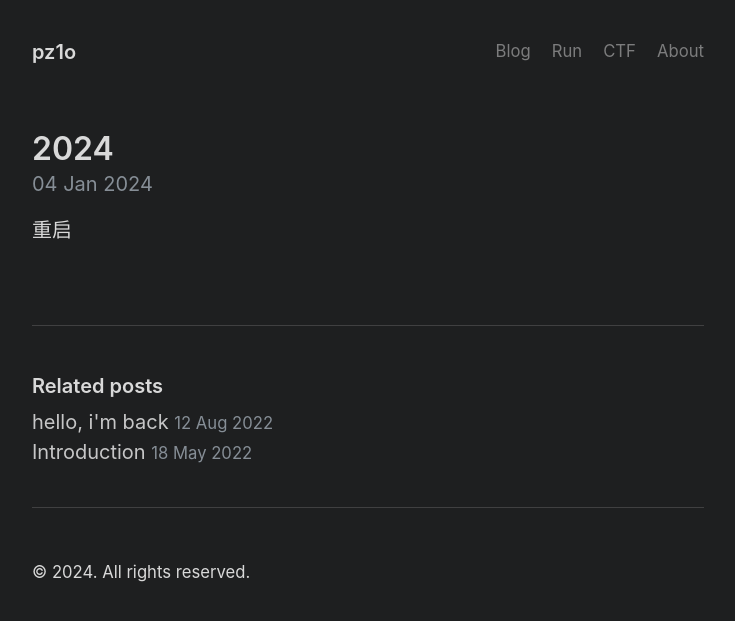
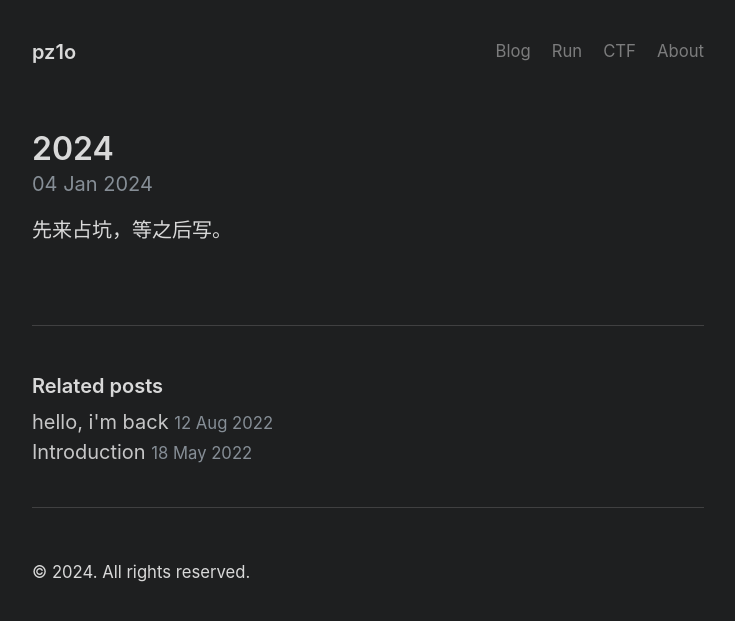
Before and after one commit to pz1o/m1keya.github.io, a Jekyll site: the page built from _posts/2024-01-04-life.md, in a window 1280 px wide. Shown: the top 621 px of the page, without its empty margins (272-1007 px from the left). Built offline with Jekyll 4.4.1, drawn with Linux system fonts in a browser that asks for light colours.

Commit message:
2024-01-04

```diff
--- a/Gemfile
+++ b/Gemfile
@@ -1,4 +1,3 @@
-source "https://rubygems.org"
 
 gem "jekyll"
 gem "jekyll-gist"
--- a/_posts/2024-01-04-summary.md
+++ b/_posts/2024-01-04-life.md
@@ -4,4 +4,4 @@ title: 2024
 
 ---
 
-重启
+先来占坑，等之后写。
```
Also changed, not shown: Gemfile.lock.
